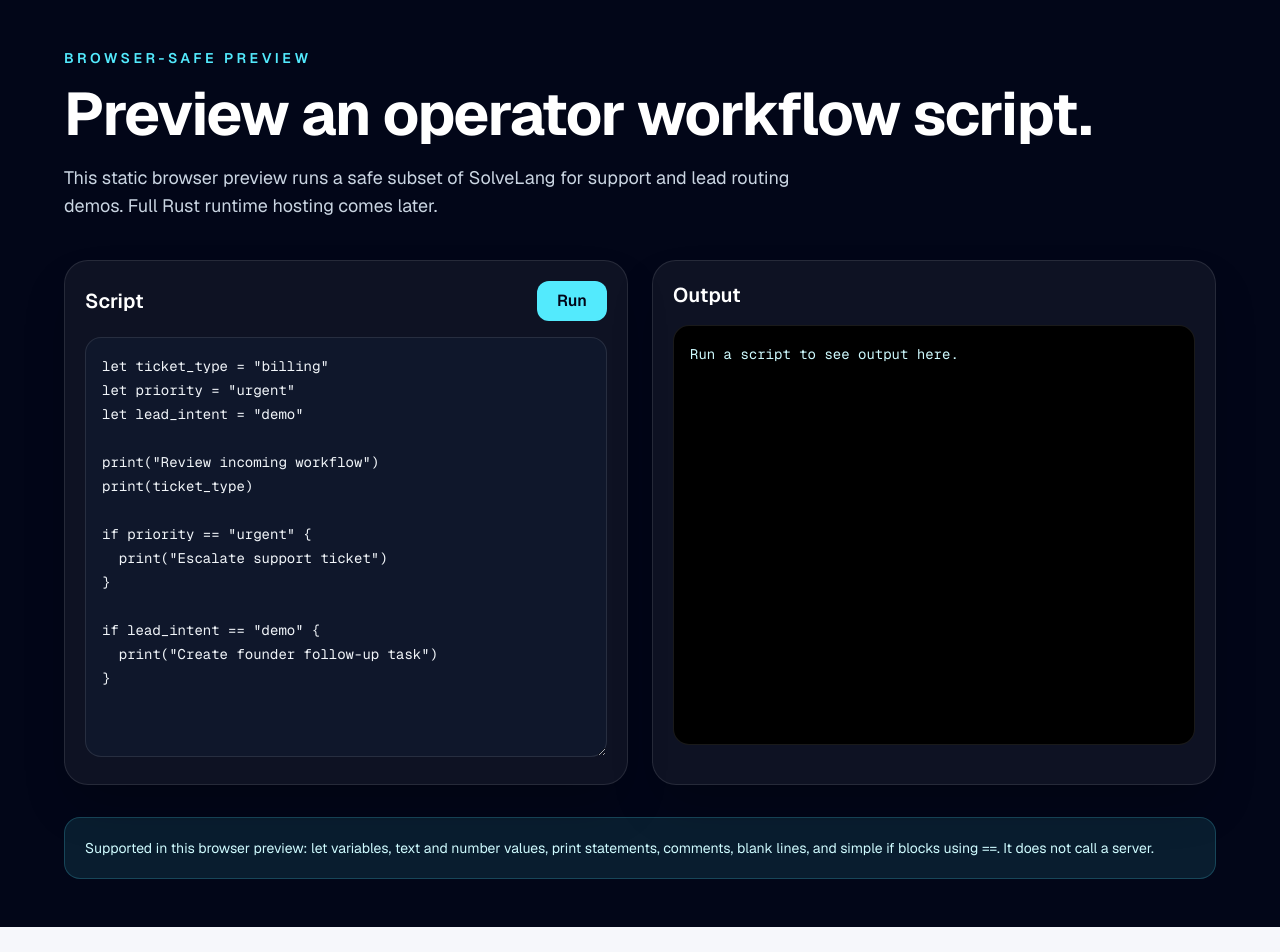
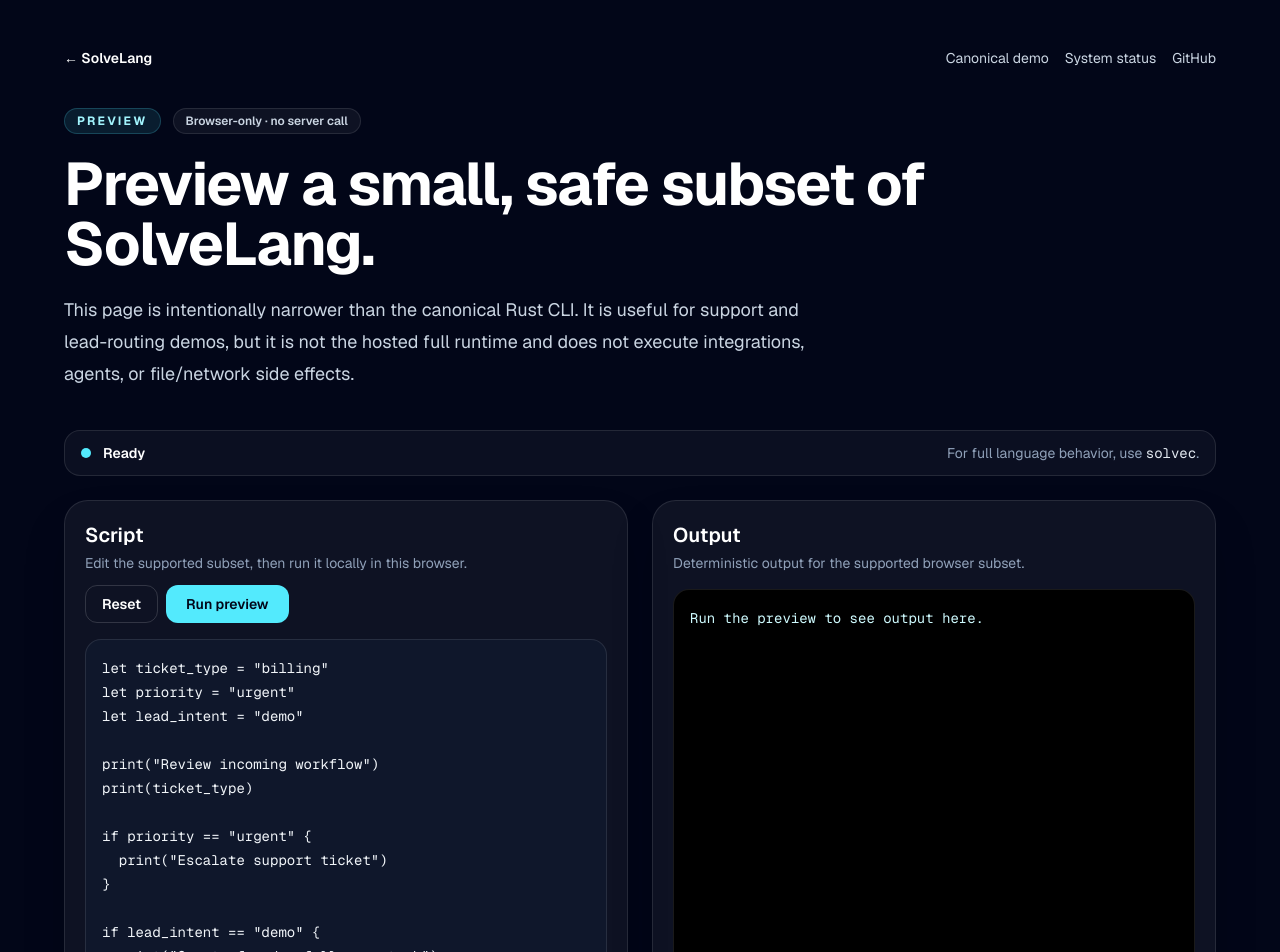
Before and after one commit to saiidz/solvelang, a Next.js app in the folder site/: page /run in a window 1280 px wide. Shown: the top 952 px of the page. Before the commit the page ends 927 px from the top, so only its background shows below. Built offline with nearby package versions, Linux system fonts and the light colour scheme; no server answers.

Commit message:
feat: polish browser preview states and accessibility

```diff
--- a/site/app/(english)/run/page.tsx
+++ b/site/app/(english)/run/page.tsx
@@ -1,5 +1,6 @@
 "use client";
 
+import Link from "next/link";
 import { useState } from "react";
 
 import { runSolveLangPreview } from "../../run/browserRunner";
@@ -19,79 +20,149 @@
   print("Create founder follow-up task")
 }`;
 
+type RunStatus = "idle" | "running" | "success" | "error";
+
 export default function RunPage() {
   const [code, setCode] = useState(starterCode);
   const [output, setOutput] = useState("");
   const [error, setError] = useState("");
-  const [running, setRunning] = useState(false);
+  const [status, setStatus] = useState<RunStatus>("idle");
 
   function runCode() {
-    setRunning(true);
+    setStatus("running");
     setOutput("");
     setError("");
+
     const result = runSolveLangPreview(code);
 
     if (result.ok) {
       setOutput(result.output);
-    } else {
-      setOutput(result.output);
-      setError(result.error || "Unsupported syntax in hosted preview.");
+      setStatus("success");
+      return;
     }
 
-    setRunning(false);
+    setOutput(result.output);
+    setError(result.error || "Unsupported syntax in browser preview.");
+    setStatus("error");
   }
 
+  function resetCode() {
+    setCode(starterCode);
+    setOutput("");
+    setError("");
+    setStatus("idle");
+  }
+
+  const statusLabel = {
+    idle: "Ready",
+    running: "Running locally",
+    success: "Completed",
+    error: "Needs review",
+  }[status];
+
   return (
-    <main className="min-h-screen bg-slate-950 px-6 py-12 text-white">
+    <main className="min-h-screen bg-slate-950 px-5 py-8 text-white sm:px-6 sm:py-12">
       <div className="mx-auto max-w-6xl">
-        <div className="mb-10">
-          <p className="text-sm font-semibold uppercase tracking-[0.25em] text-cyan-300">
-            Browser-safe preview
+        <nav className="mb-10 flex flex-wrap items-center justify-between gap-4 text-sm">
+          <Link href="/" className="font-semibold text-white hover:text-cyan-200">
+            ← SolveLang
+          </Link>
+          <div className="flex flex-wrap gap-4 text-slate-300">
+            <Link href="/demo/support-triage/" className="hover:text-white">Canonical demo</Link>
+            <Link href="/status/" className="hover:text-white">System status</Link>
+            <a href="https://github.com/saiidz/solvelang" target="_blank" rel="noreferrer" className="hover:text-white">GitHub</a>
+          </div>
+        </nav>
+
+        <header className="mb-10">
+          <div className="flex flex-wrap items-center gap-3">
+            <span className="rounded-full border border-cyan-300/20 bg-cyan-300/10 px-3 py-1 text-xs font-bold uppercase tracking-[0.18em] text-cyan-200">
+              Preview
+            </span>
+            <span className="rounded-full border border-white/10 bg-white/5 px-3 py-1 text-xs font-semibold text-slate-300">
+              Browser-only · no server call
+            </span>
+          </div>
+          <h1 className="mt-5 text-4xl font-bold tracking-tight md:text-6xl">
+            Preview a small, safe subset of SolveLang.
+          </h1>
+          <p className="mt-5 max-w-3xl text-lg leading-8 text-slate-300">
+            This page is intentionally narrower than the canonical Rust CLI. It is useful for support and lead-routing demos, but it is not the hosted full runtime and does not execute integrations, agents, or file/network side effects.
           </p>
-          <h1 className="mt-4 text-4xl font-bold tracking-tight md:text-6xl">
-            Preview an operator workflow script.
-          </h1>
-          <p className="mt-5 max-w-3xl text-lg text-slate-300">
-            This static browser preview runs a safe subset of SolveLang for support and lead
-            routing demos. Full Rust runtime hosting comes later.
-          </p>
+        </header>
+
+        <div className="mb-6 flex flex-wrap items-center justify-between gap-3 rounded-2xl border border-white/10 bg-white/[0.04] px-4 py-3">
+          <div className="flex items-center gap-3">
+            <span aria-hidden="true" className={`h-2.5 w-2.5 rounded-full ${status === "error" ? "bg-amber-300" : status === "success" ? "bg-emerald-300" : "bg-cyan-300"}`} />
+            <span className="text-sm font-semibold">{statusLabel}</span>
+          </div>
+          <p className="text-sm text-slate-400">For full language behavior, use <code className="text-slate-200">solvec</code>.</p>
         </div>
 
         <div className="grid gap-6 lg:grid-cols-2">
-          <section className="rounded-3xl border border-white/10 bg-white/5 p-5 shadow-2xl">
-            <div className="mb-4 flex items-center justify-between">
-              <h2 className="text-xl font-semibold">Script</h2>
-              <button
-                onClick={runCode}
-                disabled={running}
-                className="rounded-xl bg-cyan-300 px-5 py-2 font-semibold text-slate-950 disabled:opacity-60"
-              >
-                {running ? "Running..." : "Run"}
-              </button>
+          <section aria-labelledby="script-heading" className="rounded-3xl border border-white/10 bg-white/5 p-5 shadow-2xl">
+            <div className="mb-4 flex flex-wrap items-center justify-between gap-3">
+              <div>
+                <h2 id="script-heading" className="text-xl font-semibold">Script</h2>
+                <p className="mt-1 text-sm text-slate-400">Edit the supported subset, then run it locally in this browser.</p>
+              </div>
+              <div className="flex gap-2">
+                <button
+                  type="button"
+                  onClick={resetCode}
+                  className="rounded-xl border border-white/15 px-4 py-2 text-sm font-semibold text-white hover:bg-white/10 focus-visible:outline-none focus-visible:ring-2 focus-visible:ring-cyan-300"
+                >
+                  Reset
+                </button>
+                <button
+                  type="button"
+                  onClick={runCode}
+                  disabled={status === "running"}
+                  className="rounded-xl bg-cyan-300 px-5 py-2 text-sm font-semibold text-slate-950 transition hover:bg-cyan-200 focus-visible:outline-none focus-visible:ring-2 focus-visible:ring-white disabled:cursor-not-allowed disabled:opacity-60"
+                >
+                  {status === "running" ? "Running…" : "Run preview"}
+                </button>
+              </div>
             </div>
 
+            <label htmlFor="solve-preview-source" className="sr-only">SolveLang preview source</label>
             <textarea
+              id="solve-preview-source"
               value={code}
               onChange={(event) => setCode(event.target.value)}
-              className="h-[420px] w-full rounded-2xl border border-white/10 bg-slate-900 p-4 font-mono text-sm leading-6 text-slate-100 outline-none"
+              className="h-[420px] w-full resize-y rounded-2xl border border-white/10 bg-slate-900 p-4 font-mono text-sm leading-6 text-slate-100 outline-none transition focus:border-cyan-300/60 focus:ring-2 focus:ring-cyan-300/20"
               spellCheck={false}
+              aria-describedby="preview-syntax-note"
             />
           </section>
 
-          <section className="rounded-3xl border border-white/10 bg-white/5 p-5 shadow-2xl">
-            <h2 className="mb-4 text-xl font-semibold">Output</h2>
+          <section aria-labelledby="output-heading" className="rounded-3xl border border-white/10 bg-white/5 p-5 shadow-2xl">
+            <div className="mb-4">
+              <h2 id="output-heading" className="text-xl font-semibold">Output</h2>
+              <p className="mt-1 text-sm text-slate-400">Deterministic output for the supported browser subset.</p>
+            </div>
 
-            <pre className="min-h-[420px] whitespace-pre-wrap rounded-2xl border border-white/10 bg-black p-4 font-mono text-sm leading-6 text-cyan-100">
-              {error ? `Error: ${error}` : output || "Run a script to see output here."}
-            </pre>
+            <div aria-live="polite" aria-atomic="true">
+              <pre className={`min-h-[420px] whitespace-pre-wrap rounded-2xl border p-4 font-mono text-sm leading-6 ${error ? "border-amber-300/30 bg-amber-950/20 text-amber-100" : "border-white/10 bg-black text-cyan-100"}`}>
+                {error ? `Error: ${error}` : output || "Run the preview to see output here."}
+              </pre>
+            </div>
           </section>
         </div>
 
-        <div className="mt-8 rounded-2xl border border-cyan-300/20 bg-cyan-300/10 p-5 text-sm text-cyan-100">
-          Supported in this browser preview: let variables, text and number values, print
-          statements, comments, blank lines, and simple if blocks using ==. It does not call a
-          server.
-        </div>
+        <section id="preview-syntax-note" className="mt-8 rounded-2xl border border-cyan-300/20 bg-cyan-300/10 p-5 text-sm leading-6 text-cyan-100">
+          <h2 className="font-semibold text-white">Supported in this preview</h2>
+          <p className="mt-2">
+            <code>let</code> variables, text and number values, <code>print</code> statements, comments, blank lines, and simple <code>if</code> blocks using <code>==</code>. Unsupported full-runtime syntax should fail clearly instead of being presented as available.
+          </p>
+        </section>
+
+        <section className="mt-5 rounded-2xl border border-amber-300/20 bg-amber-300/10 p-5 text-sm leading-6 text-amber-100">
+          <h2 className="font-semibold text-white">Maturity boundary</h2>
+          <p className="mt-2">
+            The browser preview is **Preview**, not the canonical runtime. HTTP/file/environment helpers and AI behavior are experimental in the Rust implementation. Managed production workflow execution is planned.
+          </p>
+        </section>
       </div>
     </main>
   );
```
